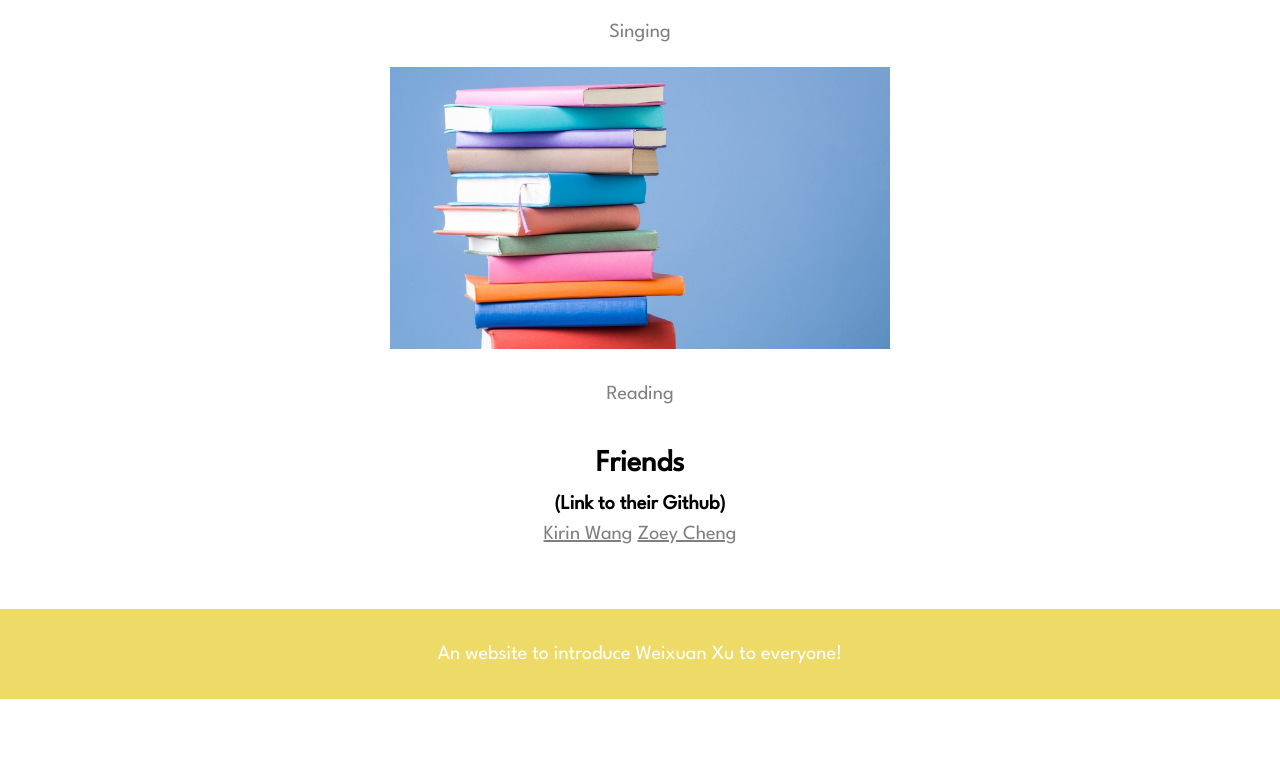
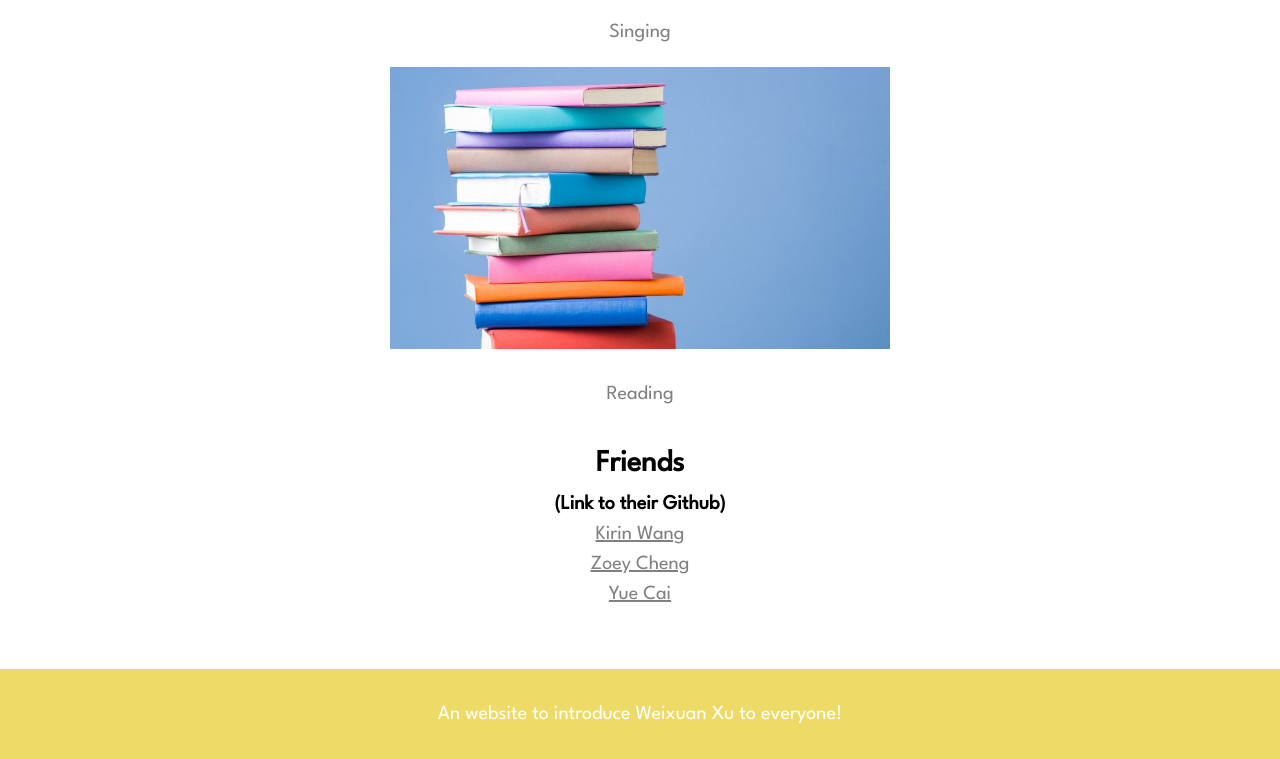
Before and after one commit to weixuanxu2091035/DDP-IMA-2091035, a plain HTML site: page index.html in a window 1280 px wide. Shown: the part 1493-2252 px from the top of the page. Before the commit the page ends 2192 px from the top, so only its background shows below. Drawn offline with Linux system fonts and the light colour scheme.

Commit message:
Update index.html

```diff
--- a/index.html
+++ b/index.html
@@ -40,12 +40,9 @@
 		<!-- Friends Section -->
 		<h2>Friends</h2>
 		<h3>(Link to their Github)</h3>
-		<a href="https://www.baidu.com" target="_blank">Kirin Wang</a>
-		<a href="https://www.google.com" target="_blank">Zoey Cheng</a>
-		<a href="https://www.qq.com" target="_blank"></a>
-		<br>
-		<br>
-		<br>
+		<a href="https://www.baidu.com" target="_blank">Kirin Wang</a><br>
+		<a href="https://www.google.com" target="_blank">Zoey Cheng</a><br>
+		<a href="https://www.qq.com" target="_blank">Yue Cai</a><br><br><br>
 
 
 	</main>
```
